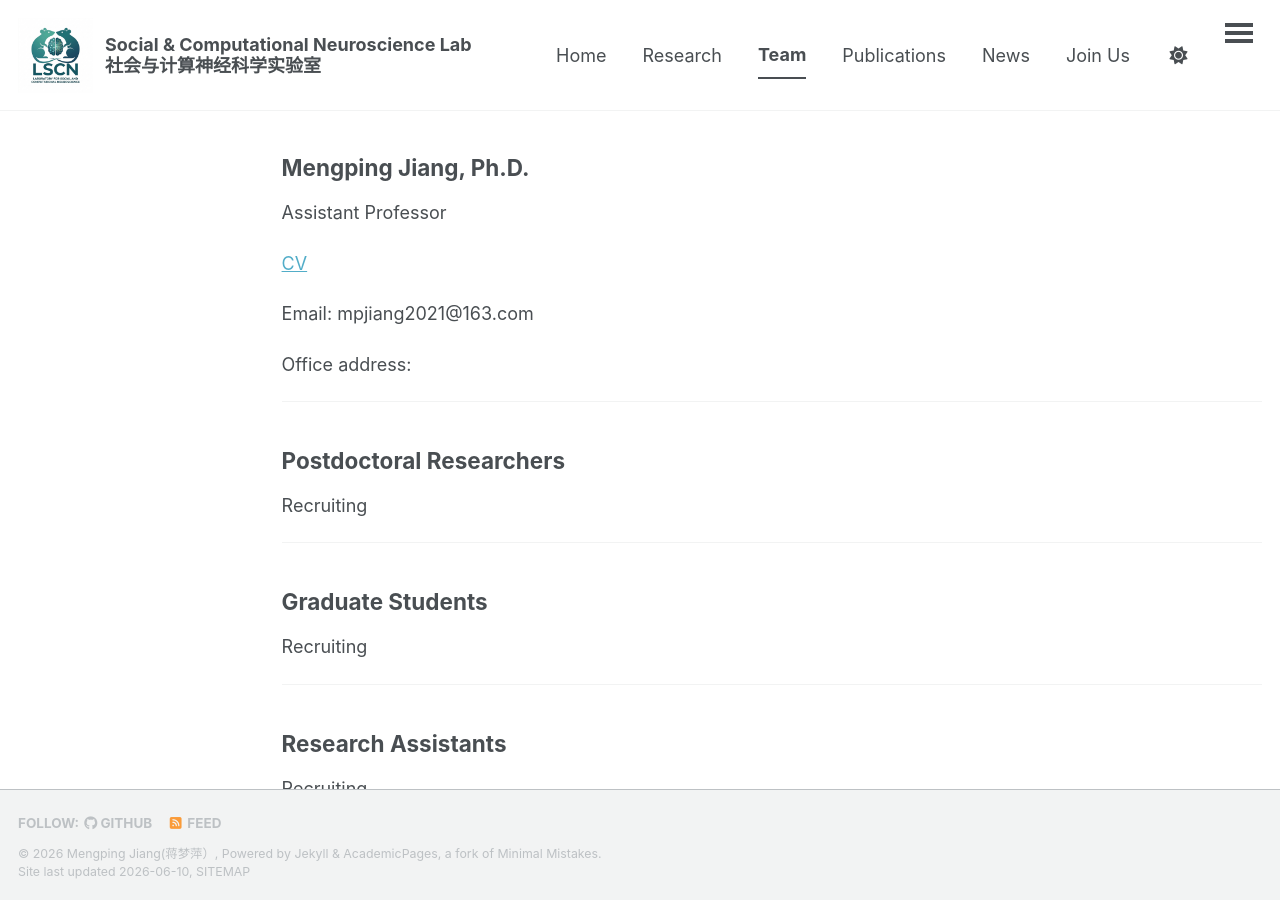
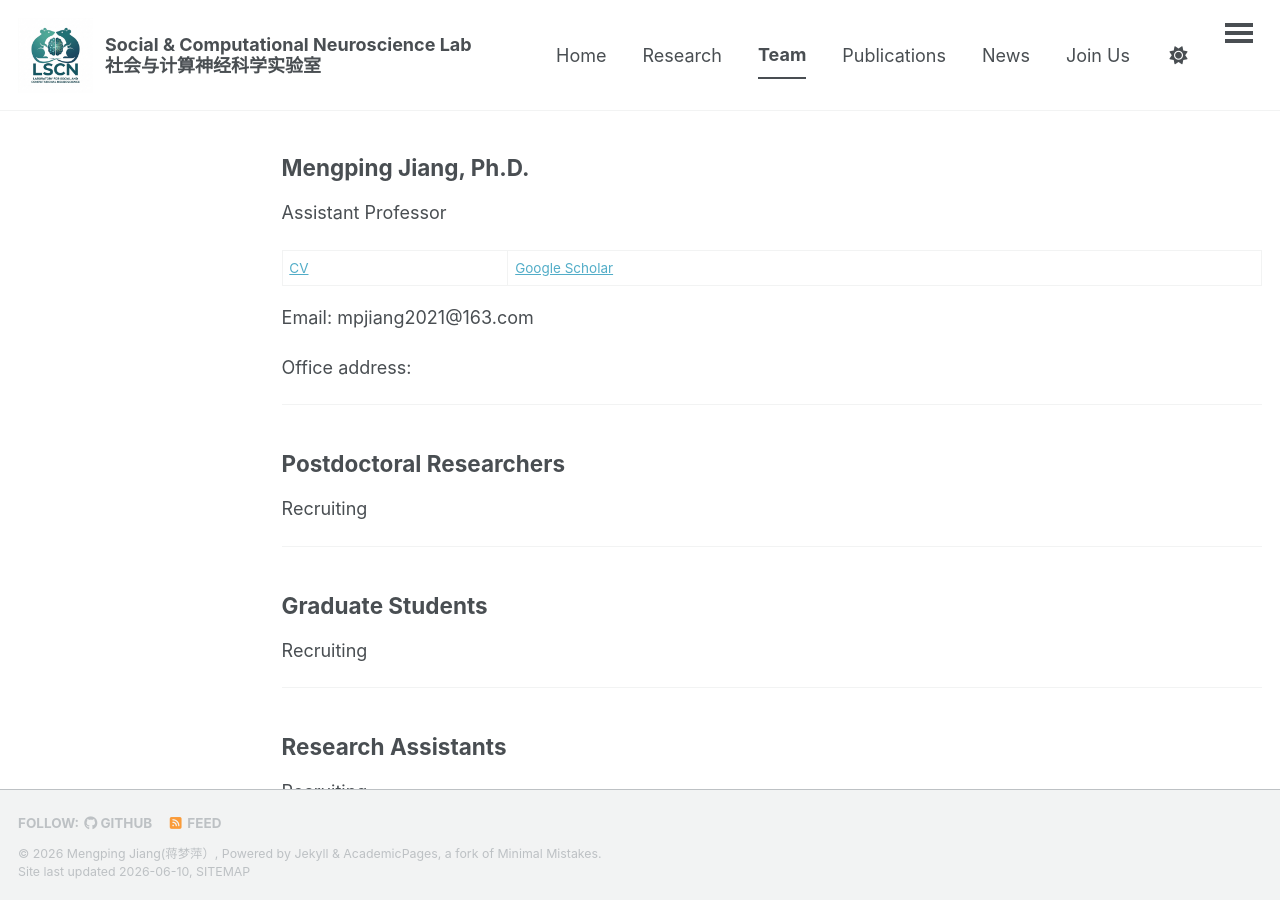
Before and after one commit to MengpingJiang/mengpingjiang.github.io, a Jekyll site: the page built from _pages/team.md, in a window 1280 px wide and 900 px high, scrolled down 335 px. Built offline with Jekyll 4.4.1, drawn with Linux system fonts in a browser that asks for light colours; a script bundle is joined from its source files by our own code; library files that are not in the unit come from our copies.

Commit message:
Update team.md

```diff
--- a/_pages/team.md
+++ b/_pages/team.md
@@ -17,7 +17,7 @@ redirect_from:
 
 Assistant Professor
 
-[CV](/files/CV_Jiang_2026.05.08.pdf)
+[CV](/files/CV_Jiang_2026.05.08.pdf)  | [Google Scholar](https://scholar.google.com/citations?user=847mcQwAAAAJ&hl=zh-CN)
 
 Email: mpjiang2021@163.com
 
```
